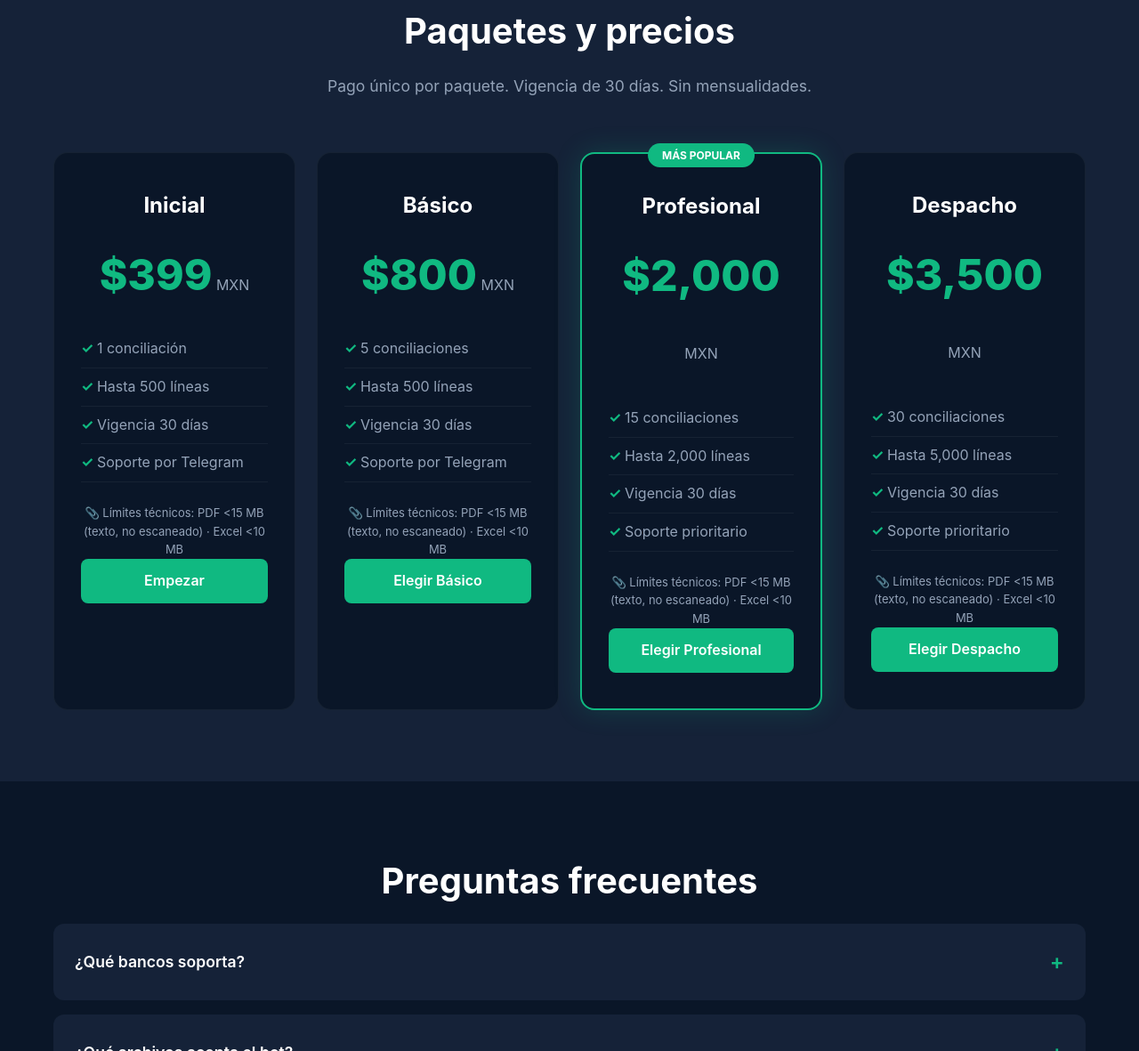
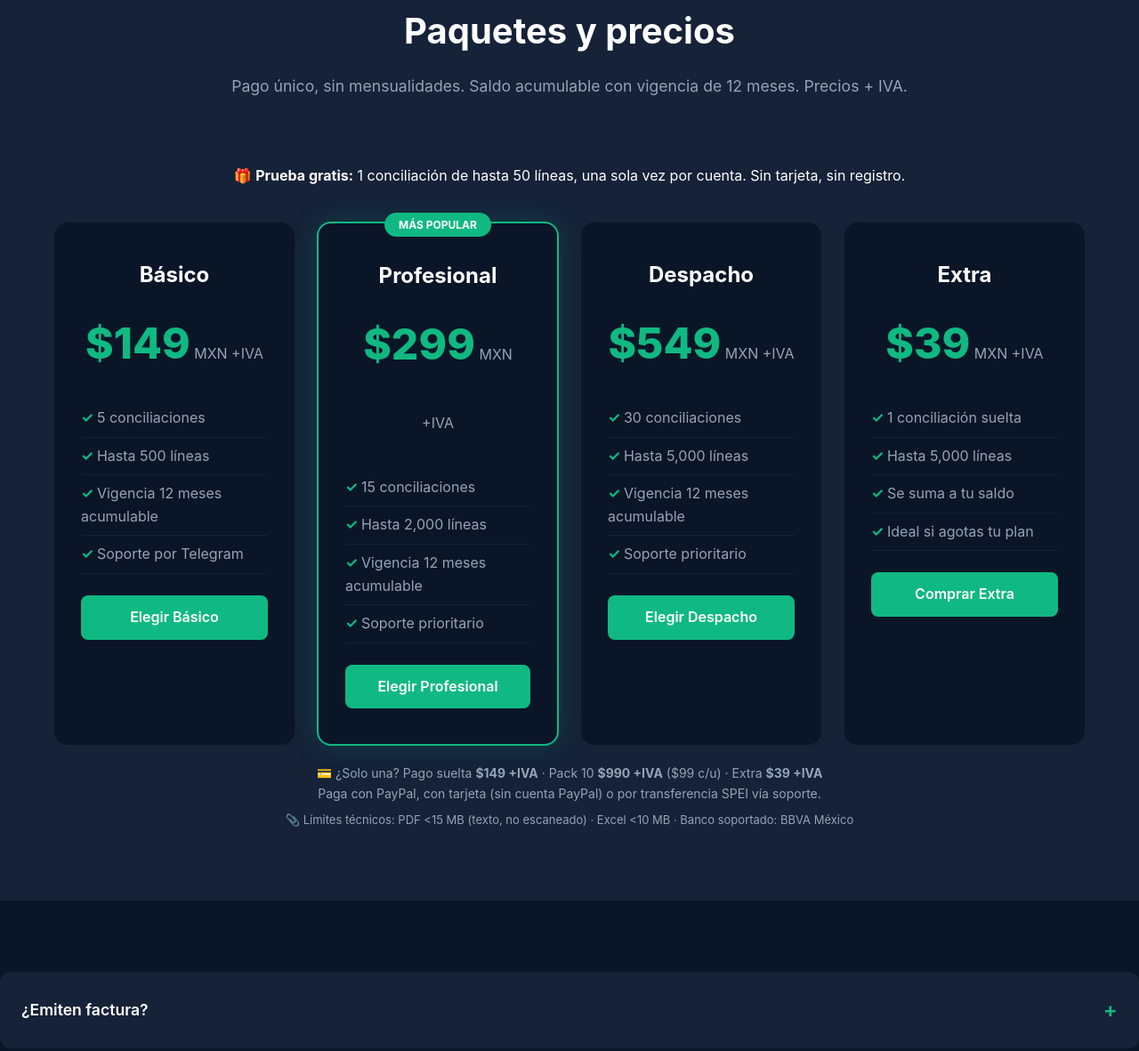
Before and after one commit to montannafitnessbot-source/conciliamx-web, a plain HTML site: page index.html in a window 1280 px wide. Shown: the part 1988-3169 px from the top of the page at 89% size. Drawn offline with Linux system fonts and the light colour scheme.

Commit message:
feat: tarifario 2026 en pagina + FAQ factura/tarjeta/SPEI + terminos 12m

```diff
--- a/index.html
+++ b/index.html
@@ -312,60 +312,76 @@
     <section id="precios" class="pricing">
         <div class="container">
             <h2 class="section-title">Paquetes y precios</h2>
-            <p class="section-subtitle">Pago único por paquete. Vigencia de 30 días. Sin mensualidades.</p>
+            <p class="section-subtitle">Pago único, sin mensualidades. Saldo acumulable con vigencia de 12 meses. Precios + IVA.</p>
+            <p style="text-align:center; background:var(--azul-claro); border-radius:12px; padding:14px; margin-bottom:24px;">🎁 <b>Prueba gratis:</b> 1 conciliación de hasta 50 líneas, una sola vez por cuenta. Sin tarjeta, sin registro.</p>
             <div class="pricing-grid">
                 <div class="plan">
-                    <h3>Inicial</h3>
-                    <div class="precio">$399<small> MXN</small></div>
-                    <ul>
-                        <li>1 conciliación</li>
-                        <li>Hasta 500 líneas</li>
-                        <li>Vigencia 30 días</li>
-                        <li>Soporte por Telegram</li>
-                    </ul>
-    <p style="color:#94a3b8; font-size:13px; margin-top:8px;">📎 Límites técnicos: PDF &lt;15 MB (texto, no escaneado) · Excel &lt;10 MB</p>
-                    <a href="https://t.me/conciliamx_bot" class="btn-plan">Empezar</a>
-                </div>
-                <div class="plan">
                     <h3>Básico</h3>
-                    <div class="precio">$800<small> MXN</small></div>
+                    <div class="precio">$149<small> MXN +IVA</small></div>
                     <ul>
                         <li>5 conciliaciones</li>
                         <li>Hasta 500 líneas</li>
-                        <li>Vigencia 30 días</li>
+                        <li>Vigencia 12 meses acumulable</li>
                         <li>Soporte por Telegram</li>
                     </ul>
-    <p style="color:#94a3b8; font-size:13px; margin-top:8px;">📎 Límites técnicos: PDF &lt;15 MB (texto, no escaneado) · Excel &lt;10 MB</p>
                     <a href="https://t.me/conciliamx_bot" class="btn-plan">Elegir Básico</a>
                 </div>
                 <div class="plan destacado">
                     <h3>Profesional</h3>
-                    <div class="precio">$2,000<small> MXN</small></div>
+                    <div class="precio">$299<small> MXN +IVA</small></div>
                     <ul>
                         <li>15 conciliaciones</li>
                         <li>Hasta 2,000 líneas</li>
-                        <li>Vigencia 30 días</li>
+                        <li>Vigencia 12 meses acumulable</li>
                         <li>Soporte prioritario</li>
                     </ul>
-    <p style="color:#94a3b8; font-size:13px; margin-top:8px;">📎 Límites técnicos: PDF &lt;15 MB (texto, no escaneado) · Excel &lt;10 MB</p>
                     <a href="https://t.me/conciliamx_bot" class="btn-plan">Elegir Profesional</a>
                 </div>
                 <div class="plan">
                     <h3>Despacho</h3>
-                    <div class="precio">$3,500<small> MXN</small></div>
+                    <div class="precio">$549<small> MXN +IVA</small></div>
                     <ul>
                         <li>30 conciliaciones</li>
                         <li>Hasta 5,000 líneas</li>
-                        <li>Vigencia 30 días</li>
+                        <li>Vigencia 12 meses acumulable</li>
                         <li>Soporte prioritario</li>
                     </ul>
-    <p style="color:#94a3b8; font-size:13px; margin-top:8px;">📎 Límites técnicos: PDF &lt;15 MB (texto, no escaneado) · Excel &lt;10 MB</p>
                     <a href="https://t.me/conciliamx_bot" class="btn-plan">Elegir Despacho</a>
                 </div>
+                <div class="plan">
+                    <h3>Extra</h3>
+                    <div class="precio">$39<small> MXN +IVA</small></div>
+                    <ul>
+                        <li>1 conciliación suelta</li>
+                        <li>Hasta 5,000 líneas</li>
+                        <li>Se suma a tu saldo</li>
+                        <li>Ideal si agotas tu plan</li>
+                    </ul>
+                    <a href="https://t.me/conciliamx_bot" class="btn-plan">Comprar Extra</a>
+                </div>
             </div>
+            <p style="text-align:center; color:var(--gris); font-size:14px; margin-top:20px;">💳 ¿Solo una? Pago suelta <b>$149 +IVA</b> · Pack 10 <b>$990 +IVA</b> ($99 c/u) · Extra <b>$39 +IVA</b><br>Paga con PayPal, con tarjeta (sin cuenta PayPal) o por transferencia SPEI vía soporte.</p>
+            <p style="text-align:center; color:#94a3b8; font-size:13px; margin-top:8px;">📎 Límites técnicos: PDF &lt;15 MB (texto, no escaneado) · Excel &lt;10 MB · Banco soportado: BBVA México</p>
         </div>
     </section>
       <section id="faq">
+        <div class="faq-item" style="background: var(--azul-claro); margin-bottom: 16px; border-radius: 12px; overflow: hidden;">
+            <div class="faq-question" style="padding: 24px; cursor: pointer; font-weight: 600; font-size: 1.1rem; display: flex; justify-content: space-between; align-items: center;">¿Emiten factura?<span style="color: var(--verde); font-size: 1.5rem;">+</span></div>
+            <div class="faq-answer" style="padding: 0 24px 24px; color: var(--gris);">Sí. Emitimos CFDI 4.0 en un máximo de 48 horas hábiles después de tu compra. Manda tu RFC a @Soporte_conciliamx. Todos los precios son + IVA.</div>
+        </div>
+        <div class="faq-item" style="background: var(--azul-claro); margin-bottom: 16px; border-radius: 12px; overflow: hidden;">
+            <div class="faq-question" style="padding: 24px; cursor: pointer; font-weight: 600; font-size: 1.1rem; display: flex; justify-content: space-between; align-items: center;">¿Puedo pagar con tarjeta de crédito o débito?<span style="color: var(--verde); font-size: 1.5rem;">+</span></div>
+            <div class="faq-answer" style="padding: 0 24px 24px; color: var(--gris);">Sí. En la pantalla de PayPal elige "Pagar con tarjeta": no necesitas tener cuenta PayPal.</div>
+        </div>
+        <div class="faq-item" style="background: var(--azul-claro); margin-bottom: 16px; border-radius: 12px; overflow: hidden;">
+            <div class="faq-question" style="padding: 24px; cursor: pointer; font-weight: 600; font-size: 1.1rem; display: flex; justify-content: space-between; align-items: center;">¿Y si no tengo PayPal?<span style="color: var(--verde); font-size: 1.5rem;">+</span></div>
+            <div class="faq-answer" style="padding: 0 24px 24px; color: var(--gris);">Aceptamos transferencia SPEI: escríbenos a @Soporte_conciliamx, te damos CLABE y monto exacto, y tu plan se activa en un máximo de 24 horas hábiles tras confirmar tu depósito.</div>
+        </div>
+        <div class="faq-item" style="background: var(--azul-claro); margin-bottom: 16px; border-radius: 12px; overflow: hidden;">
+            <div class="faq-question" style="padding: 24px; cursor: pointer; font-weight: 600; font-size: 1.1rem; display: flex; justify-content: space-between; align-items: center;">¿Qué pasa si agoto mis conciliaciones?<span style="color: var(--verde); font-size: 1.5rem;">+</span></div>
+            <div class="faq-answer" style="padding: 0 24px 24px; color: var(--gris);">El bot te avisa y te ofrece una Extra de $39 +IVA o subir de plan. Tu saldo restante se conserva y se acumula con la compra siguiente.</div>
+        </div>
+
         <div class="container">
             <h2 class="section-title">Preguntas frecuentes</h2>
             <div class="faq-item" style="background: var(--azul-claro); margin-bottom: 16px; border-radius: 12px; overflow: hidden;">
@@ -390,7 +406,7 @@
             </div>
             <div class="faq-item" style="background: var(--azul-claro); margin-bottom: 16px; border-radius: 12px; overflow: hidden;">
                 <div class="faq-question" style="padding: 24px; cursor: pointer; font-weight: 600; font-size: 1.1rem; display: flex; justify-content: space-between; align-items: center;">¿Cuántas conciliaciones y líneas incluye cada paquete?<span style="color: var(--verde); font-size: 1.5rem;">+</span></div>
-                <div class="faq-answer" style="padding: 0 24px 24px; color: var(--gris);">Inicial: 1 conciliación, hasta 500 líneas. Básico: 5 conciliaciones, hasta 500 líneas. Profesional: 15 conciliaciones, hasta 2,000 líneas. Despacho: 30 conciliaciones, hasta 5,000 líneas.</div>
+                <div class="faq-answer" style="padding: 0 24px 24px; color: var(--gris);">Básico: 5 conciliaciones hasta 500 líneas. Profesional: 15 conciliaciones hasta 2,000 líneas. Despacho: 30 conciliaciones hasta 5,000 líneas. Extra: 1 conciliación suelta hasta 5,000 líneas. Todos con vigencia de 12 meses acumulable.</div>
             </div>
             <div class="faq-item" style="background: var(--azul-claro); margin-bottom: 16px; border-radius: 12px; overflow: hidden;">
                 <div class="faq-question" style="padding: 24px; cursor: pointer; font-weight: 600; font-size: 1.1rem; display: flex; justify-content: space-between; align-items: center;">¿Qué pasa si me paso del límite de líneas?<span style="color: var(--verde); font-size: 1.5rem;">+</span></div>
@@ -458,7 +474,7 @@
                 <h2 style="font-size: 1.8rem; margin-bottom: 16px;">Aviso de privacidad</h2>
                 <p style="color: var(--gris); margin-bottom: 16px;">Los archivos que envías al bot (estado de cuenta en PDF y Excel de ventas) se procesan en memoria y no se guardan; se eliminan al generar tu reporte. Solo conservamos los datos técnicos de tu pago y tu licencia: ID de Telegram, paquete, fecha e importe. No pedimos ni almacenamos contraseñas bancarias, e.firma ni accesos al SAT.</p>
                 <h2 style="font-size: 1.8rem; margin: 32px 0 16px;">Términos del servicio</h2>
-                <p style="color: var(--gris); margin-bottom: 16px;">ConciliaMx es un bot de Telegram que cruza tu estado de cuenta de BBVA con tu Excel de ventas y te entrega un reporte en Excel. Los paquetes se pagan por PayPal, se activan al confirmarse el pago y tienen vigencia de 30 días; cada compra suma sus conciliaciones a tu saldo y renueva la vigencia. El programa de afiliados paga el 20% de comisión sobre la primera compra de cada referido, liberada 30 días después del pago, con un mínimo de retiro de $500 MXN. Devoluciones: si compraste y no has usado ninguna conciliación, te devolvemos el pago completo dentro de los primeros 7 días; si el bot falló y no entregó tu reporte, se repone esa conciliación o se devuelve el pago, a tu elección, previa revisión del caso por soporte; las conciliaciones ya entregadas no se devuelven. Por ahora no emitimos factura; recibes tu comprobante de pago de PayPal. Soporte: <a href="https://t.me/Soporte_conciliamx" style="color: var(--verde); text-decoration: none;">@Soporte_conciliamx</a> en Telegram o el formulario de contacto de esta página.</p>
+                <p style="color: var(--gris); margin-bottom: 16px;">ConciliaMx es un bot de Telegram que cruza tu estado de cuenta de BBVA con tu Excel de ventas y te entrega un reporte en Excel. Los paquetes se pagan por PayPal (o SPEI vía soporte), se activan al confirmarse el pago y tienen vigencia de 12 meses acumulable: cada compra suma sus conciliaciones a tu saldo y conserva la fecha de vencimiento más lejana. El programa de afiliados paga el 20% de comisión sobre la primera compra de cada referido, liberada 30 días después del pago, con un mínimo de retiro de $200 MXN. Devoluciones: si compraste y no has usado ninguna conciliación, te devolvemos el pago completo dentro de los primeros 7 días; si el bot falló y no entregó tu reporte, se repone esa conciliación o se devuelve el pago, a tu elección, previa revisión del caso por soporte; las conciliaciones ya entregadas no se devuelven. Emitimos CFDI 4.0 en un máximo de 48 horas hábiles tras tu compra (manda tu RFC a soporte); todos los precios son + IVA. Soporte: <a href="https://t.me/Soporte_conciliamx" style="color: var(--verde); text-decoration: none;">@Soporte_conciliamx</a> en Telegram o el formulario de contacto de esta página.</p>
             </div>
         </div>
     </section>
```
